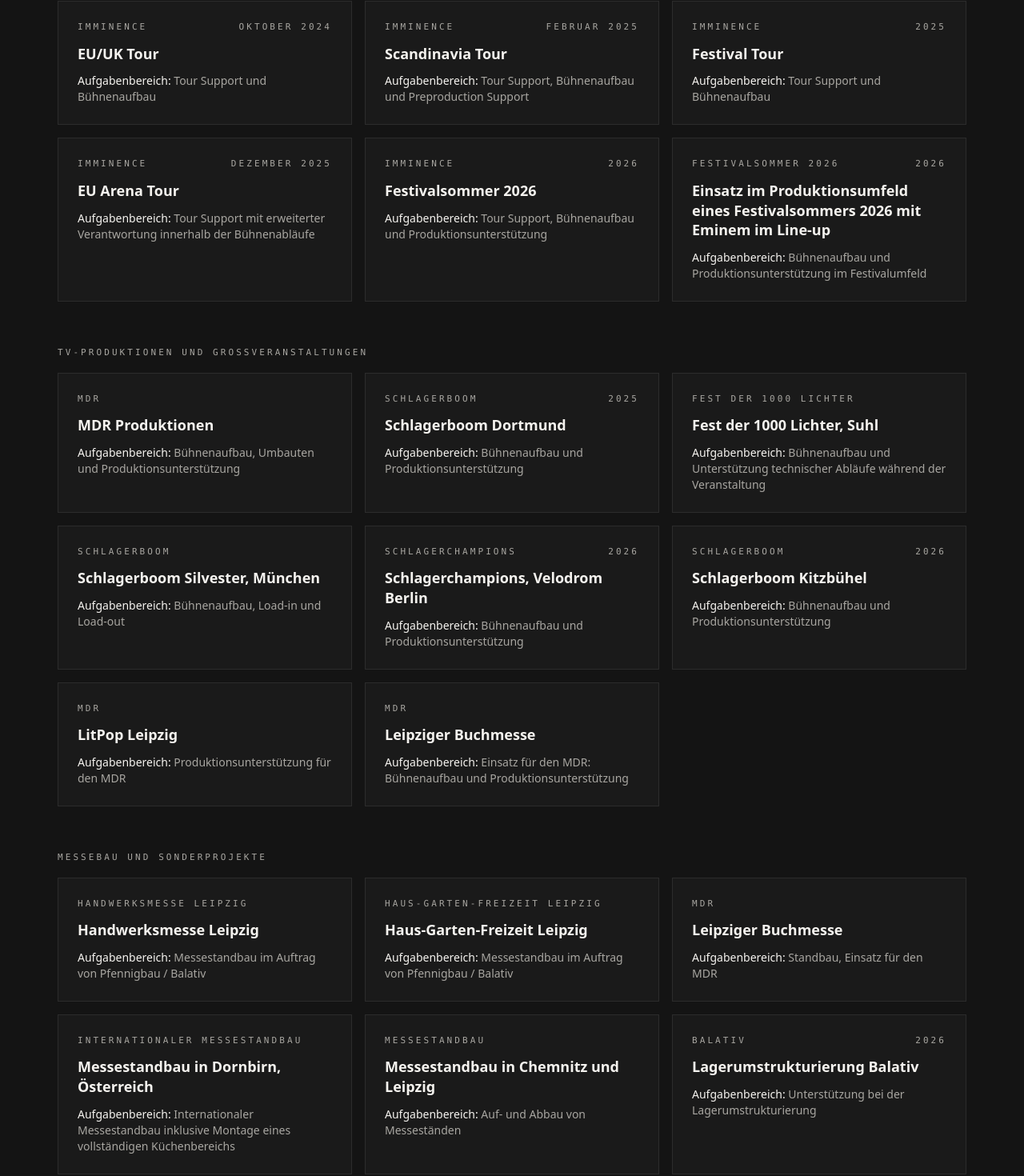
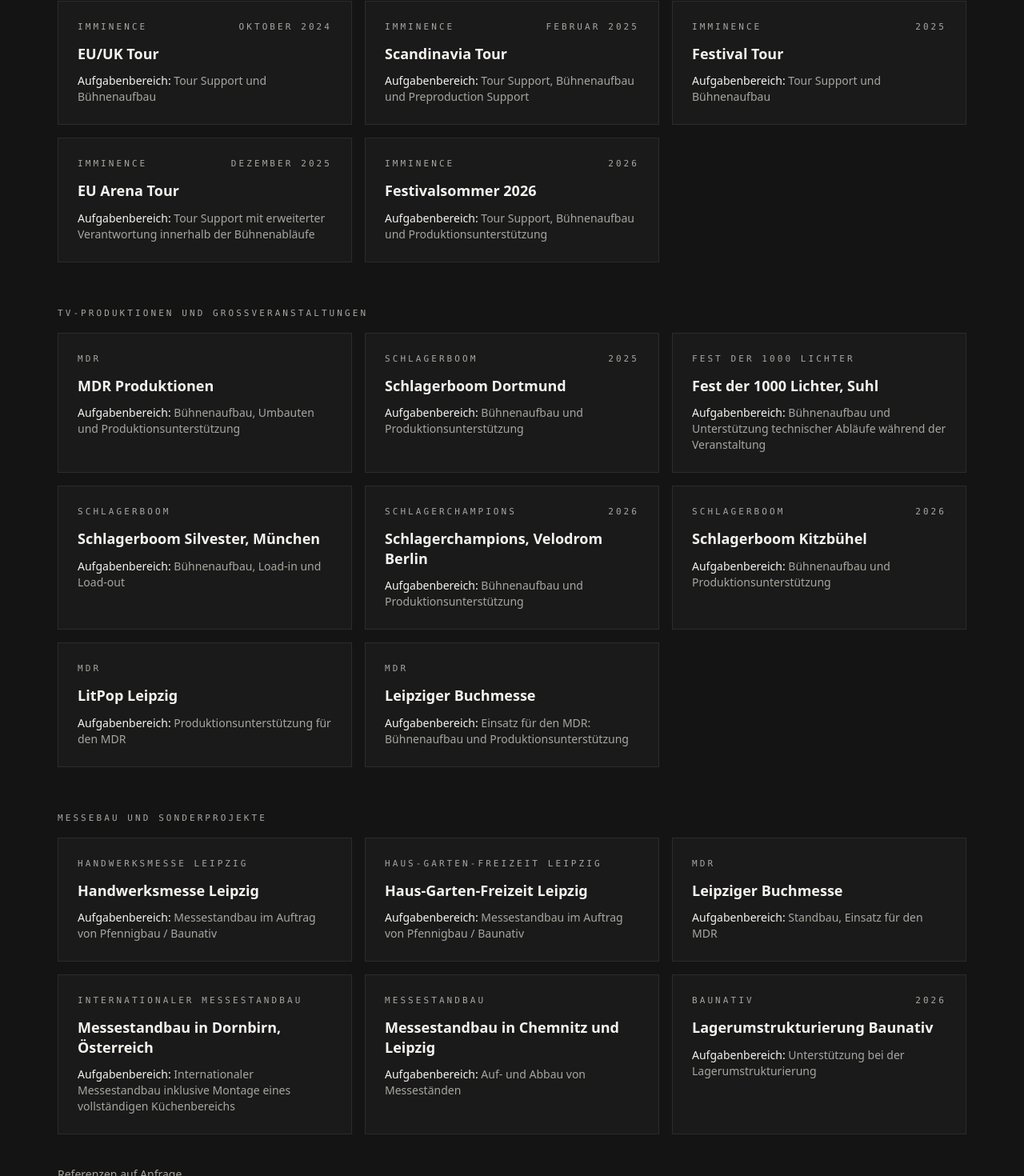
Before and after one commit to hansolowentertainment-cell/hansolow-entertainment, a Next.js app: page /de/referenzen in a window 1280 px wide. Shown: the part 1051-2521 px from the top of the page at 80% size. Built offline with nearby package versions, Linux system fonts and the light colour scheme; no server answers.

Commit message:
Update references.ts

```diff
--- a/content/references.ts
+++ b/content/references.ts
@@ -63,16 +63,6 @@
     dateEN: "2026",
     scopeDE: "Tour Support, Bühnenaufbau und Produktionsunterstützung",
     scopeEN: "Tour support, stage construction and production support",
-  },
-  {
-    id: "festival-summer-2026-eminem",
-    client: "Festivalsommer 2026",
-    titleDE: "Einsatz im Produktionsumfeld eines Festivalsommers 2026 mit Eminem im Line-up",
-    titleEN: "Production support within a 2026 festival environment featuring Eminem in the line-up",
-    dateDE: "2026",
-    dateEN: "2026",
-    scopeDE: "Bühnenaufbau und Produktionsunterstützung im Festivalumfeld",
-    scopeEN: "Stage construction and production support within the festival environment",
   },
 ];
 
@@ -169,8 +159,8 @@
     titleEN: "Handwerksmesse Leipzig (Trade Fair)",
     dateDE: "",
     dateEN: "",
-    scopeDE: "Messestandbau im Auftrag von Pfennigbau / Balativ",
-    scopeEN: "Trade show booth construction on behalf of Pfennigbau / Balativ",
+    scopeDE: "Messestandbau im Auftrag von Pfennigbau / Baunativ",
+    scopeEN: "Trade show booth construction on behalf of Pfennigbau / Baunativ",
   },
   {
     id: "haus-garten-freizeit-leipzig",
@@ -179,8 +169,8 @@
     titleEN: "Haus-Garten-Freizeit Leipzig (Trade Fair)",
     dateDE: "",
     dateEN: "",
-    scopeDE: "Messestandbau im Auftrag von Pfennigbau / Balativ",
-    scopeEN: "Trade show booth construction on behalf of Pfennigbau / Balativ",
+    scopeDE: "Messestandbau im Auftrag von Pfennigbau / Baunativ",
+    scopeEN: "Trade show booth construction on behalf of Pfennigbau / Baunativ",
   },
   {
     id: "leipziger-buchmesse-messebau",
@@ -214,9 +204,9 @@
   },
   {
     id: "balativ-lager-2026",
-    client: "Balativ",
-    titleDE: "Lagerumstrukturierung Balativ",
-    titleEN: "Warehouse reorganisation, Balativ",
+    client: "Baunativ",
+    titleDE: "Lagerumstrukturierung Baunativ",
+    titleEN: "Warehouse reorganisation, Baunativ",
     dateDE: "2026",
     dateEN: "2026",
     scopeDE: "Unterstützung bei der Lagerumstrukturierung",
```
